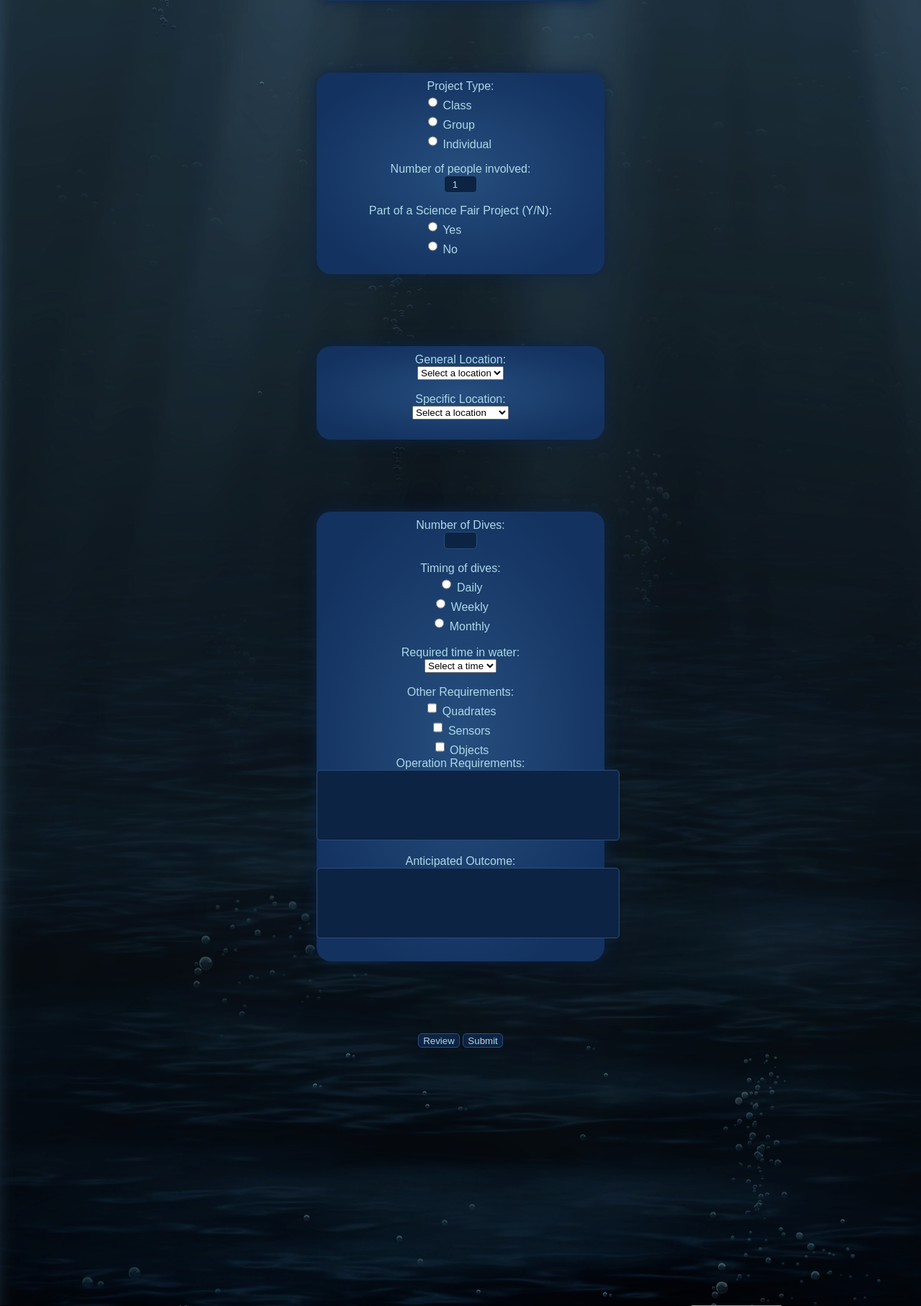
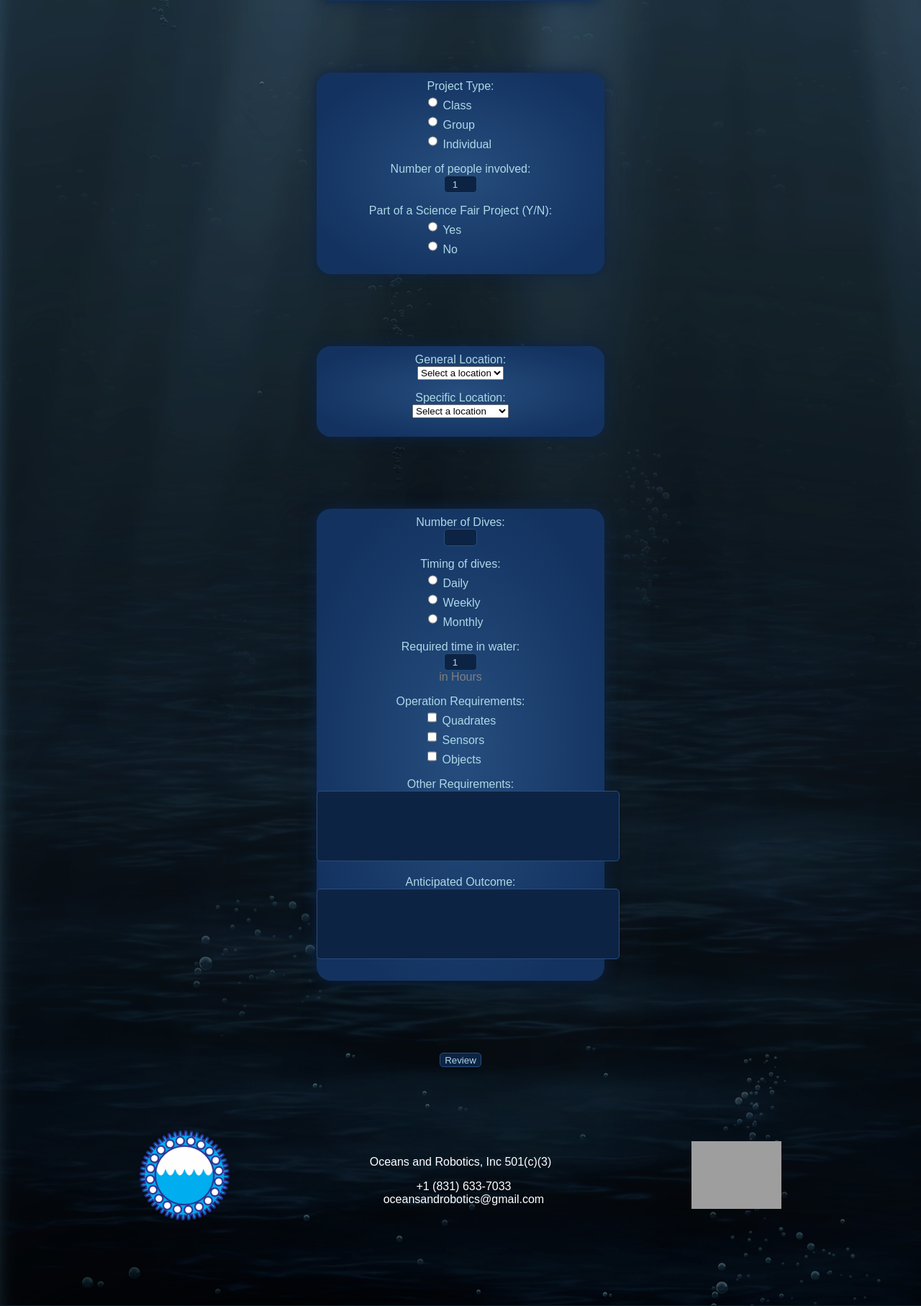
Before and after one commit to Cats1337/irovwebs, a PHP site: page / in a window 1280 px wide. Shown: the part 1900-3715 px from the top of the page at 72% size. Run offline with PHP 8.4, Linux system fonts and the light colour scheme; some libraries are stand-ins or nearby versions; grey boxes are pictures that could not be loaded.

Commit message:
all but Location & Review/Submit

```diff
--- a/form/index.php
+++ b/form/index.php
@@ -416,65 +416,79 @@
 
 <!-- -=-=-= not done below this line -=-=-= -->
             <div id="linfo" class="info">
+                <div class="question" id="q18">
                     <label for="general_location">General Location:</label><br>
                     <select id="general_location" name="general_location" required>
                         <option value="" disabled selected>Select a location</option>
                         <option value="location1">Location 1</option>
                         <option value="location2">Location 2</option>
                         <!-- Add more options for other locations -->
-                </select><br><br>
+                    </select>
+                </div>
 
                 <!-- display specific locations based on general location answer -->
+                <div class="question" id="q19">
                     <label for="specific_location">Specific Location:</label><br>
                     <select id="specific_location" name="specific_location" required>
                         <option value="" disabled selected>Select a location</option>
                         <option value="location1">Specific Location 1</option>
                         <option value="location2">Specific Location 2</option>
                         <!-- Add more options for other locations -->
-                </select><br><br>
+                    </select>
                 </div>
+            </div>
+<!-- -=-=-= not done above or below this line -=-=-= -->
 
             <div id="tinfo" class="info">
                 <!-- number scrolly thingy -->
+                <div class="question" id="q20">
                     <label for="num_dives">Number of Dives:</label><br>
-                <input type="number" id="num_dives" name="num_dives" required><br><br>
+                    <input type="number" id="num_dives" name="num_dives" required>
+                </div>
 
                 <!-- dropdown -->
+                <div class="question" id="q21">
                     <label>Timing of dives:</label><br>
+                    <div class="lefted">
                         <input type="radio" id="daily" name="timing_dives" value="Daily" required>
                         <label for="daily">Daily</label><br>
                         <input type="radio" id="weekly" name="timing_dives" value="Weekly" required>
                         <label for="weekly">Weekly</label><br>
                         <input type="radio" id="monthly" name="timing_dives" value="Monthly" required>
-                <label for="monthly">Monthly</label><br><br>
+                        <label for="monthly">Monthly</label>
+                    </div>
+                </div>
 
                 <!-- dropdown w/ fill in blank option -->
+                <div class="question" id="q22">
                     <label for="time_in_water">Required time in water:</label><br>
-                <select id="time_in_water" name="time_in_water" required>
-                    <option value="" disabled selected>Select a time</option>
-                    <option value="1">1 hour</option>
-                    <option value="2">2 hours</option>
-                    <!-- Add more options for other times -->
-                    <option value="other">Other</option>
-                    <!-- if other, provide a fill in blank -->
-                </select><br><br>
+                        <input type="number" id="time_in_water" name="time_in_water" min="1" max="5" placeholder="1" value="1"><br>
+                        <span class="note">in Hours</span>
+                    </select>
+                </div>
 
-                <label>Other Requirements:</label><br>
+                <div class="question" id="q23">
+                    <label>Operation Requirements:</label><br>
+                    <div class="lefted">
                         <input type="checkbox" id="quadrates" name="requirements[]" value="Quadrates">
                         <label for="quadrates">Quadrates</label><br>
                         <input type="checkbox" id="sensors" name="requirements[]" value="Sensors">
                         <label for="sensors">Sensors</label><br>
                         <input type="checkbox" id="objects" name="requirements[]" value="Objects">
                         <label for="objects">Objects</label><br>
+                    </div>
+                </div>
                 <!-- Add more checkboxes for other requirements -->
 
-                <div class="question" id="q18">
-                    <label for="operation_requirements">Operation Requirements:</label><br>
+                <div class="question" id="q24">
+                    <label for="operation_requirements">Other Requirements:</label><br>
                     <textarea id="operation_requirements" name="operation_requirements" rows="4" cols="50" required></textarea>
                 </div>
 
+                <div class="question" id="q25">
                     <label for="anticipated_outcome">Anticipated Outcome:</label><br>
-                <textarea id="anticipated_outcome" name="anticipated_outcome" rows="4" cols="50" required></textarea><br><br>
+                    <textarea id="anticipated_outcome" name="anticipated_outcome" rows="4" cols="50" required></textarea>
+                </div>
 
                 <!-- <label for="project_result">Result of Project afterward:</label><br>
                 <textarea id="project_result" name="project_result" rows="4" cols="50" required></textarea><br><br> -->
@@ -482,9 +496,13 @@
 
             <!-- review button -->
             <input type="button" id="review" value="Review" onclick="review()">
-            <input type="submit" value="Submit">
+
+            <!-- Is all this information correct? -->
+            <!-- Make sure all required fields are filled out -->
+            <!-- Get all the info, two buttons Back or Submit -->
+
+            <!-- <input type="submit" value="Submit"> -->
         </form>
-    </div>
 
         <!-- footer -->
         <footer>
@@ -498,8 +516,8 @@
                 <img src="images/nsf.png" alt="NSF Logo" width="125px">
             </div>
         </footer>
-
-</body>gvuvt
+    </div>
+</body>
 
 <script>
    const phoneInputField = document.querySelector("#phone");
--- a/form/style.css
+++ b/form/style.css
@@ -90,6 +90,8 @@ div.footer {
     justify-content: space-evenly;
     grid-template-areas: "auto auto auto";
     text-align: center;
+    height: 300px;
+    align-items: center;
 }
 
 div.lefted {
@@ -126,6 +128,10 @@ input[type=radio], input[type=radio] + label {
     cursor: pointer;
 }
 
+input[type=checkbox], input[type=checkbox] + label {
+    cursor: pointer;
+}
+
 .question.sfd {
     opacity: 0;
     transform: translateY(-30%);
@@ -145,3 +151,12 @@ input[type=radio], input[type=radio] + label {
 #pinfo.show {
     height: 594px;
 }
+
+.note {
+    color: grey;
+}
+
+/* input button */
+input[type=button], input[type=submit] {
+    cursor: pointer;
+}
```
Lines whose indentation alone changed are shown as unchanged.
